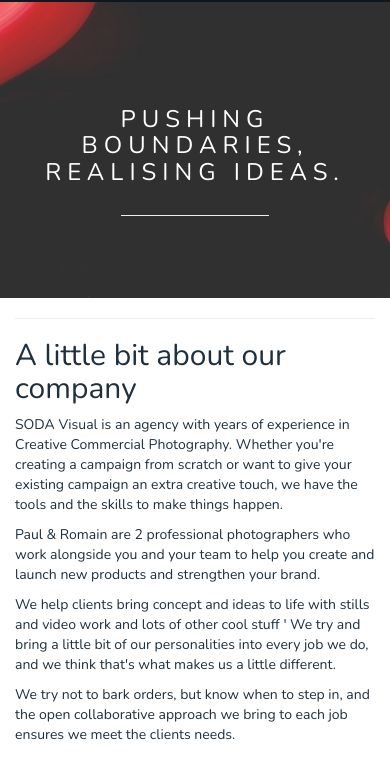
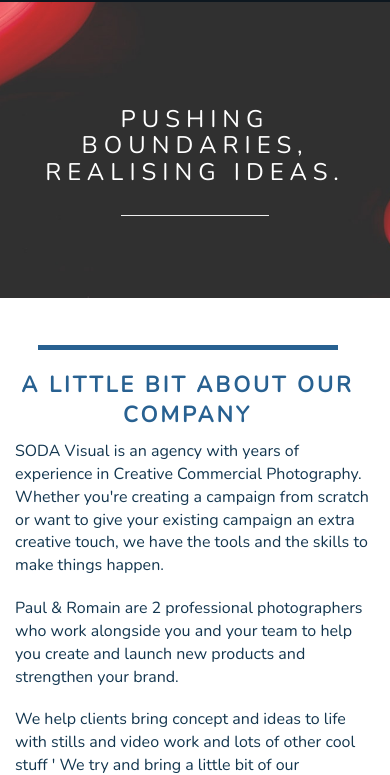
Before and after one commit to martin91s/SodaVisualTask, a plain HTML site: page index.html in a window 390 px wide. Shown: the part 78-853 px from the top of the page. Drawn offline with nearby package versions, Linux system fonts and the light colour scheme.

Commit message:
styled beginning of main section

```diff
--- a/style.css
+++ b/style.css
@@ -50,6 +50,41 @@ body {
 	width: 45%;
 }
 
+/*===MAIN===*/
+
+#home-main {
+	padding-top: 80px;
+}
+.title {
+	padding-left: 0;
+}
+.main-text {
+	padding-right: 0;
+	margin-bottom: 30px;
+}
+#home-main .title h2 {
+	color: #286191;
+	text-transform: uppercase;
+	font-size: 22px;
+	letter-spacing: 3px;
+	line-height: 30px;
+	font-weight: bolder;
+}
+#home-main .title hr {
+	background-color: #286191;
+	height: 5px;
+	border: none;
+	margin-top: 7px;
+	margin-left: 0;
+	width: 80%;
+}
+#home-main .main-text p {
+	font-size: 22px;
+	color: #13364f;
+	margin-bottom: 45px;
+	font-weight: lighter;
+}
+
 /*==MOBILES==*/
 
 @media only screen and (max-width: 767px) {
@@ -80,4 +115,22 @@ body {
 		margin-top: 90px;
 	}
 
+	.title {
+		text-align: center;
+	}
+	.title hr {
+		margin-left: auto !important;
+	}
+	.main-text {
+		padding-right: 15px !important;
+		margin-bottom: 20px;
+	}
+	#home-main {
+		padding-top: 40px;
+	}
+	#home-main .main-text p {
+		margin-bottom: 20px;
+		font-size: 16px !important;
+	}
+
 }
```
